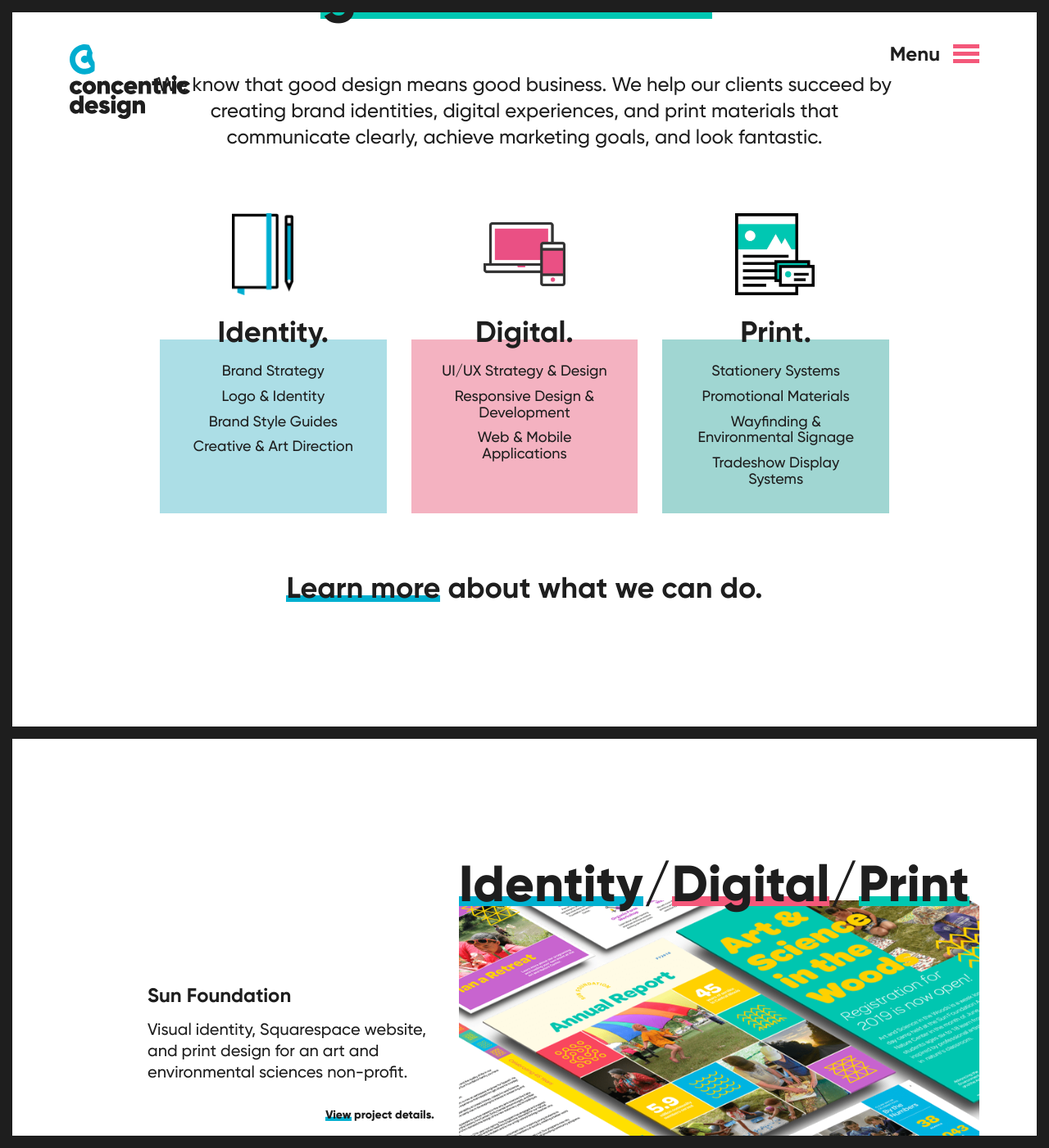
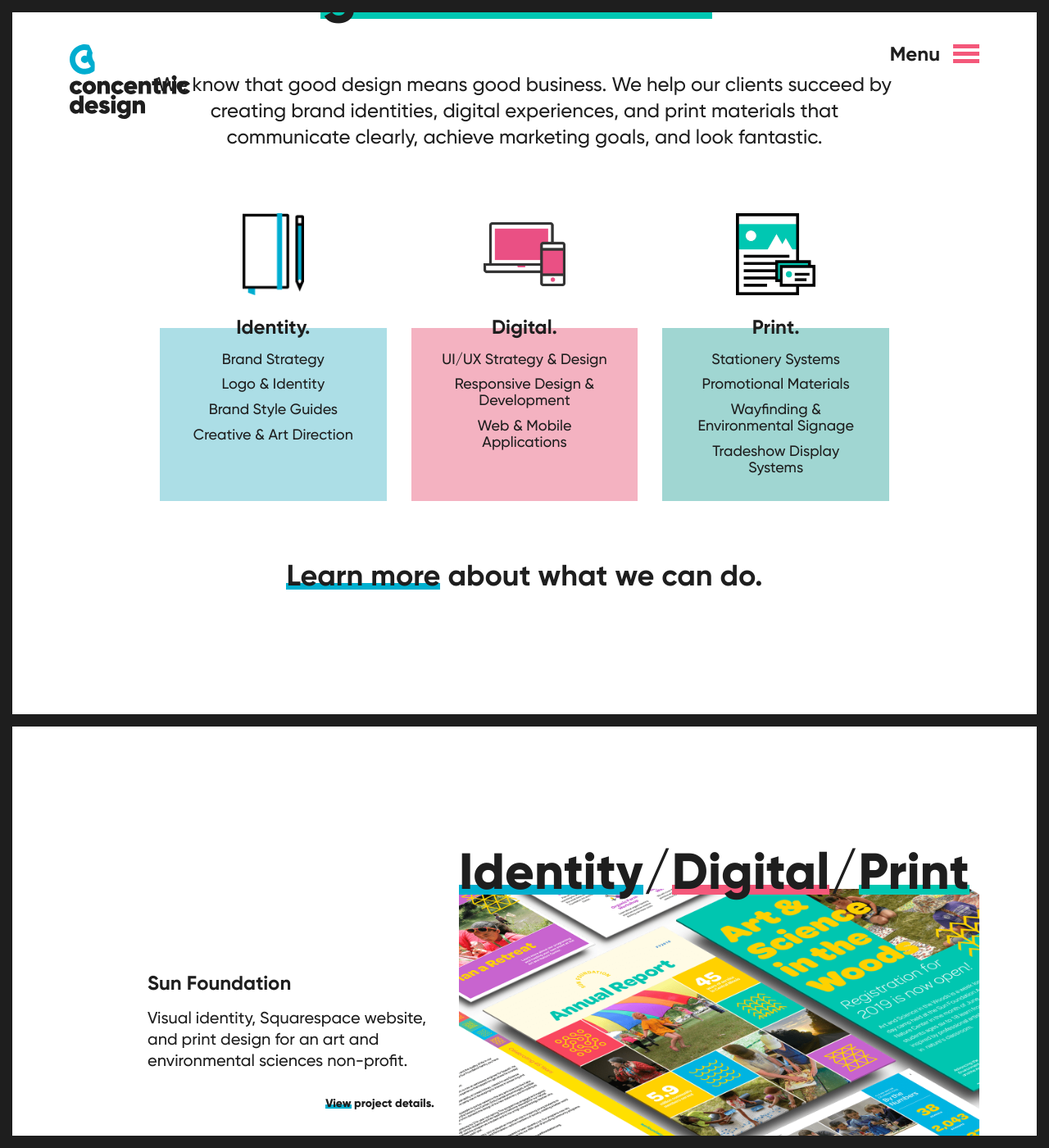
Before and after one commit to ConcentricDesign/website, a Jekyll site: the page built from homepage.markdown, in a window 1280 px wide and 1400 px high, scrolled down 377 px. Shown: the whole window at 82% size. Built offline with Jekyll 4.4.1, drawn with Linux system fonts in a browser that asks for light colours; nearby versions of some CDN libraries; some web fonts are replaced.

Commit message:
concierge feature styling

```diff
--- a/_sass/pages/_homepage.scss
+++ b/_sass/pages/_homepage.scss
@@ -23,6 +23,7 @@
 
 .capability-title {
   margin-top: 20px;
+  font-size: 24px;
 }
 
 .capability-graphic {
@@ -33,6 +34,7 @@
   img {
     max-width: 100%;
     max-height: 100%;
+    margin: 0px auto;
   }
 
   img[src="/uploads/capability-graphic-digital.png"] {
```
